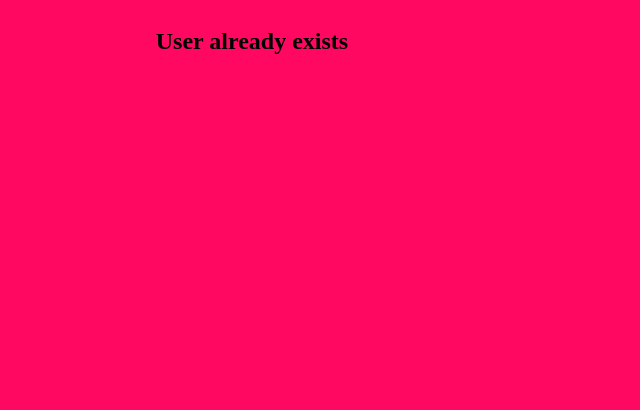
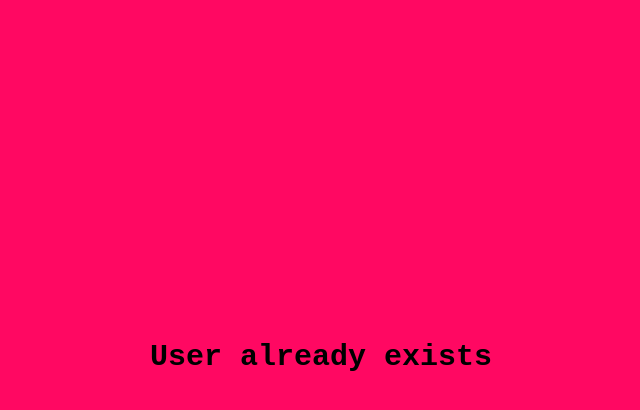
Before and after one commit to Mukeshpandu/bharath-inten-register-form, a website: page public/error.html in a window 1280 px wide. Shown: the whole page, without its empty margins (388-1028 px from the left). Drawn offline with Linux system fonts and the light colour scheme.

Commit message:
Update error.html

```diff
--- a/public/error.html
+++ b/public/error.html
@@ -2,12 +2,23 @@
 <html lang="en">
 <head>
     <meta charset="UTF-8">
-    <title>Error</title>
+    <title>Already exists</title>
     <link rel="stylesheet" href="home.css"/>
 </head>
-<body>
+<body >
 
-    <h2>User already exists</h2>
+    <h2 style=
+        "color: black;
+        margin-top: 290px;
+        margin-left: 90px;
+        font-family: 'Courier New', Courier, monospace;
+        position: absolute;
+        top: 50px ;
+        left: 35% ;
+        font-size: 30px;
+
+
+   ">User already exists</h2>
 
 </body>
 </html>
```
